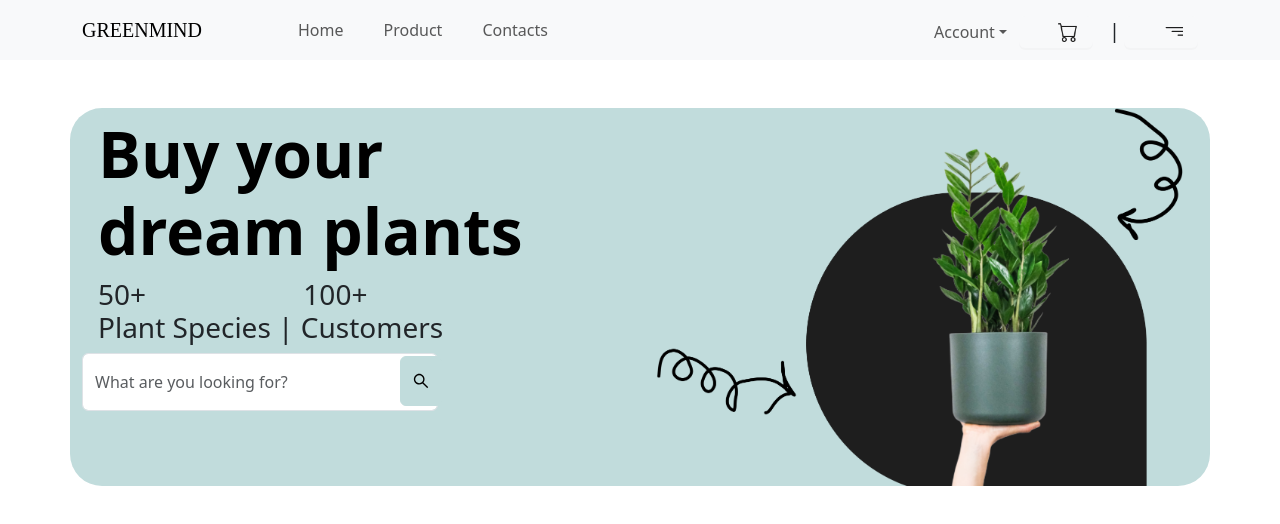
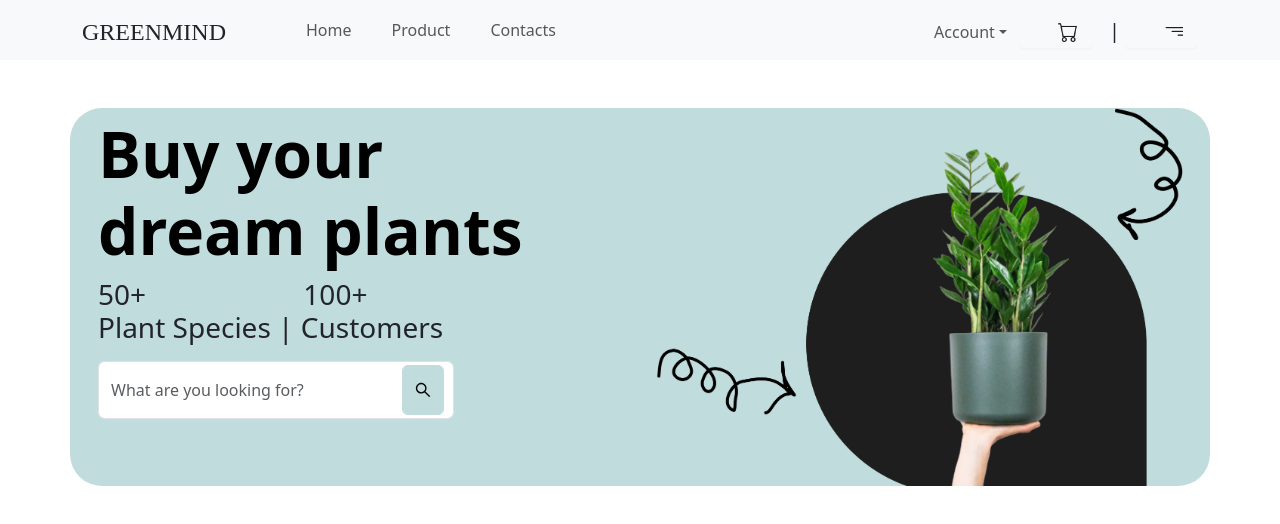
Before and after one commit to Mirza-Zain-max/learning-react5, a React (Create React App) app: page / in a window 1280 px wide. Shown: the top 524 px of the page. Built offline with nearby package versions, Linux system fonts and the light colour scheme.

Commit message:
3 commit

```diff
--- a/src/Components/Header/Navbar.js
+++ b/src/Components/Header/Navbar.js
@@ -9,7 +9,7 @@ const Navbar1 = () => {
         <header>
             <Navbar expand="lg" className="bg-light navbar-light">
                 <Container>
-                    <Navbar.Brand href="#home" style={{ fontFamily: "Quella" }}>GREENMIND</Navbar.Brand>
+                    <Link to="/" className='mt-1 nav-link fs-4' style={{ fontFamily: "Quella" }}>GREENMIND</Link>
                     <Navbar.Toggle aria-controls="basic-lg-navbar-nav" />
                     <Navbar.Collapse id="basic-navbar-nav">
                         <Nav className='ms-5 text-center nav-imgs'>
--- a/src/Components/Pages/Frontend/Home/Hero.js
+++ b/src/Components/Pages/Frontend/Home/Hero.js
@@ -2,7 +2,7 @@ import React from 'react'
 import { Col, Container, Row } from 'react-bootstrap'
 import group from '../../Assets/Group.png'
 import { SearchOutlined } from '@ant-design/icons'
-import { Fade } from 'react-awesome-reveal'
+// import { Fade } from 'react-awesome-reveal'
 
 
 const Hero = () => {
@@ -19,9 +19,9 @@ const Hero = () => {
                             </h3>
                         </Col>
                         <Row className="row">
-                            <Col sm={3} md={6} lg={8} class=" mb-3 w-75 " style={{ position: "relative" }}>
-                                <input type="text" class="form-control py-3 " placeholder="What are you looking for?" />
-                                <button class="btn btn-primary " style={{ position: "absolute", top: "3px", right: "8px", height: "50px" }} type="button">
+                            <Col sm={6} md={12} lg={8} class=" mb-3 w-75 " style={{ position: "relative" }}>
+                                <input type="text" class="form-control mt-2 mx-3 py-3 " placeholder="What are you looking for?" />
+                                <button class="btn btn-primary " style={{ position: "absolute", top: "12px", right: "6px", height: "50px" }} type="button">
                                     <SearchOutlined />
                                 </button>
                             </Col>
```
